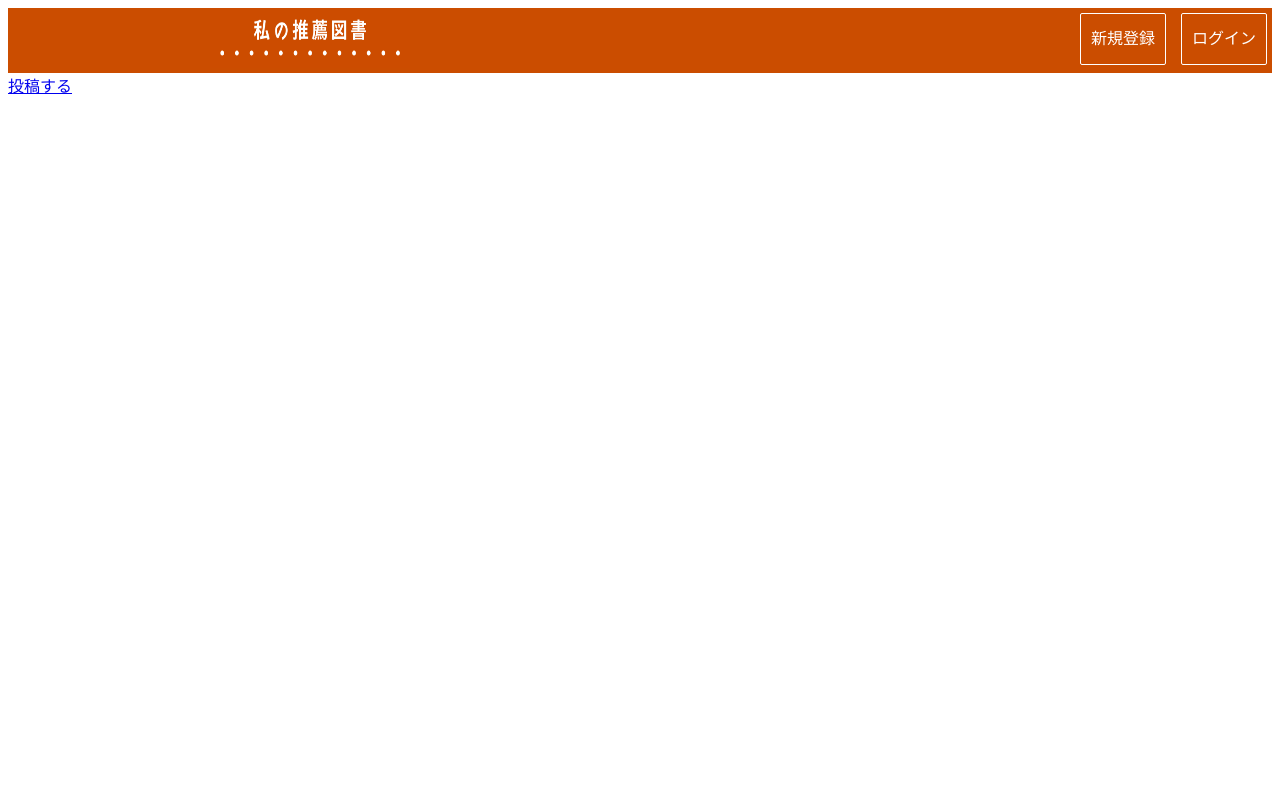
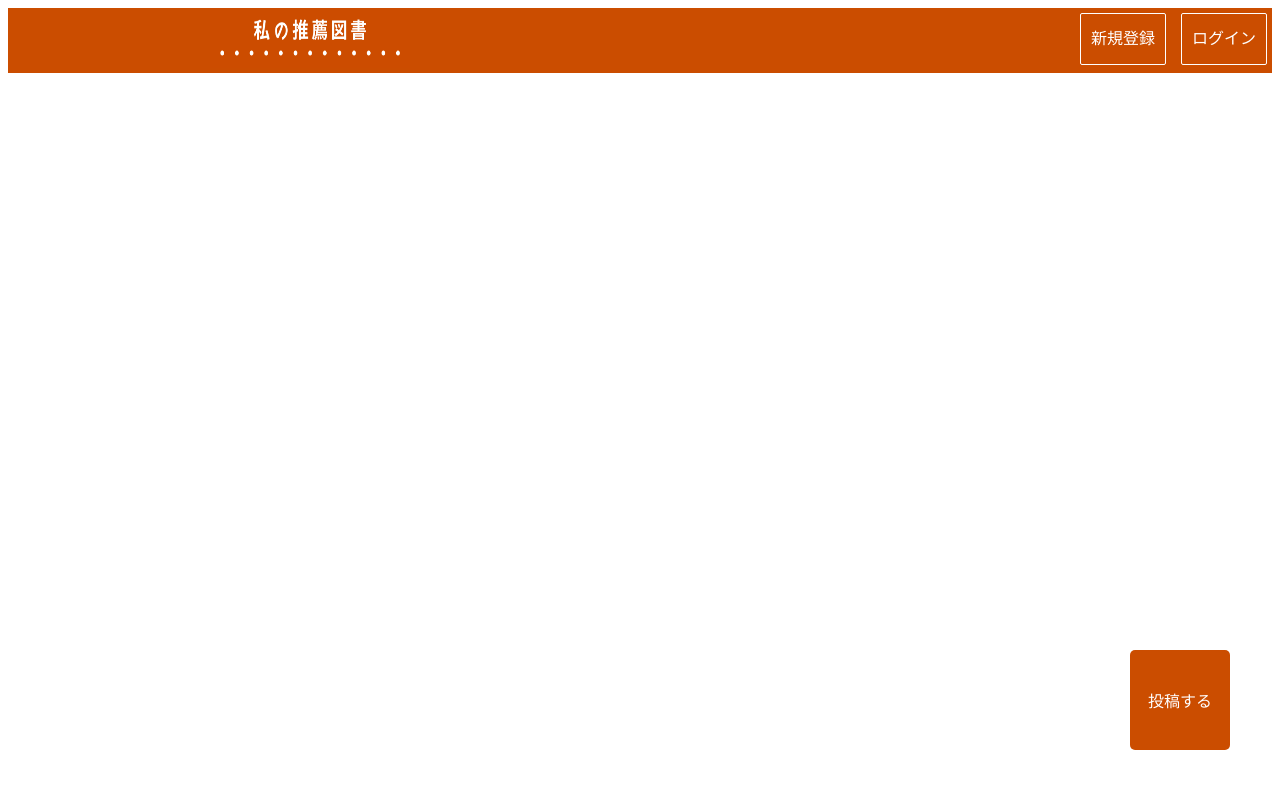
Before and after one commit to morieeeenyo/my_recommended_books, a React app in the folder frontend/: page / in a window 1280 px wide. Shown: the top 788 px of the page. Built offline with nearby package versions, Linux system fonts and the light colour scheme; the HTML template or start-up script is replaced by a standard one.

Commit message:
style: link to new book post page styled

```diff
--- a/frontend/src/components/books/Index.jsx
+++ b/frontend/src/components/books/Index.jsx
@@ -1,19 +1,48 @@
 import React, { Component } from 'react';
+import styled from 'styled-components';
 
 // react-routerの読み込み
 import { Link } from "react-router-dom";
+
+
 
 class Index extends React.Component {
   render () {
     return (
       <div className="container">
-        <div className="new-books-link">
-          <Link to="/books/new" style={{paddingRight: "5px"}}>投稿する</Link>
-        </div>
+        <NewBooksLink>
+          <Link to="/books/new" style={{color: "#FFF", textDecoration: "none"}}>
+            <i class="fas fa-book-open"></i>
+            <span>投稿する</span>
+          </Link>
+        </NewBooksLink>
       </div>
     )
   }
 }
 
+const NewBooksLink = styled.div `
+  background-color: #cb4d00;
+  width: 100px;
+  height: 100px;
+  position: fixed;
+  bottom: 50px;
+  right: 50px;
+  border-radius: 5px;
+
+  & .fa-book-open {
+    font-size: 48px;
+    color: #FFF;
+  }
+
+  & a {
+    display: flex;
+    flex-direction: column;
+    align-items: center;
+    justify-content: center;
+    height: 100px;
+  }
+`
+
 
 export default Index;
--- a/frontend/src/components/common/Container.jsx
+++ b/frontend/src/components/common/Container.jsx
@@ -1,4 +1,5 @@
 import React, { Component } from 'react';
+import styled from 'styled-components';
 
 // react-routerの読み込み
 import { BrowserRouter as Router, Route } from "react-router-dom";
@@ -11,15 +12,21 @@ import NewBook from '../books/New.jsx'
 class Container extends React.Component {
   render () {
     return (
-      <div className="container">
+      <Wrapper>
         <Router>
           <Route exact path='/' component={Index}/>
           <Route path="/books/new" component={NewBook}/>
         </Router>
-      </div>
+      </Wrapper>
     )
   }
 }
 
+const Wrapper  = styled.div `
+  width: 80%;
+  margin: 0 auto;
+`
+
+
 
 export default Container;
```
Also changed, not shown: 2 other files (tests, documents, lock files or other folders).
